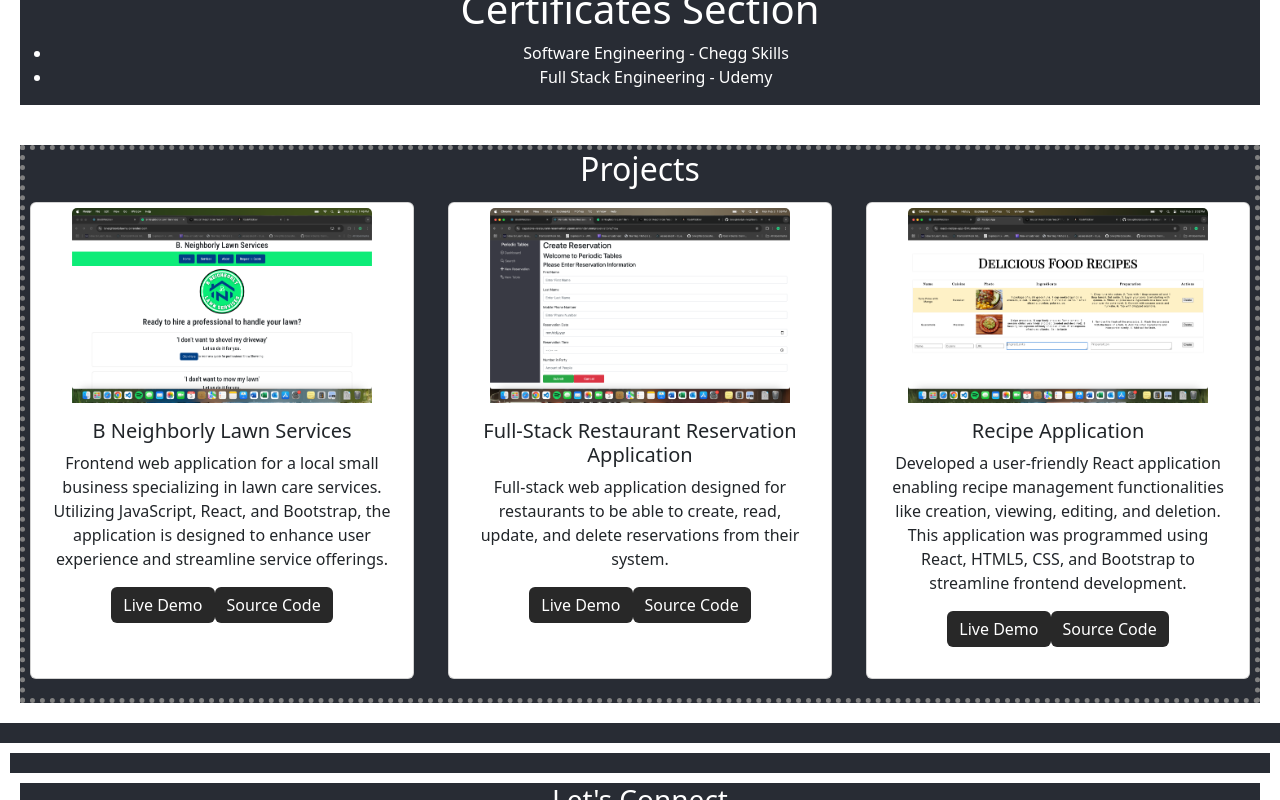
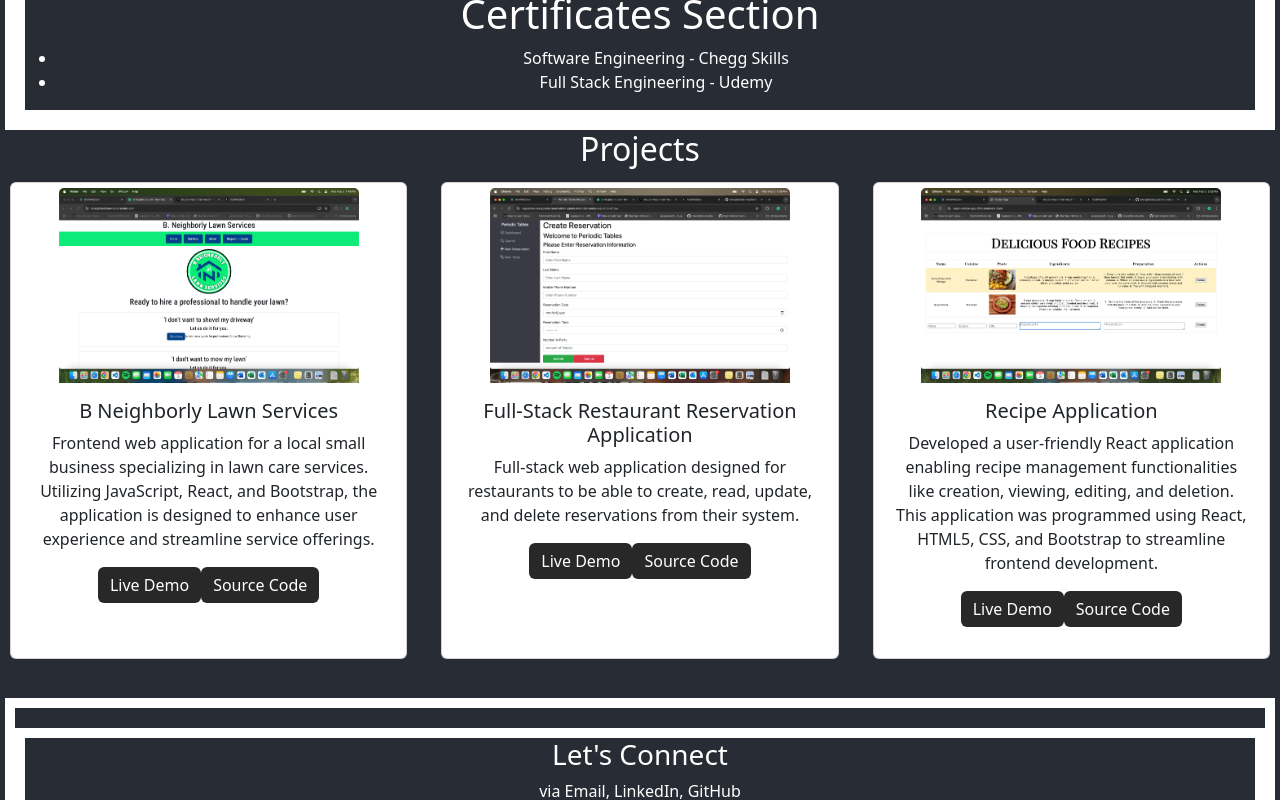
Before and after one commit to bneighbs6/softdev-portfolio, a React (Create React App) app: page / in a window 1280 px wide. Shown: the part 1040-1840 px from the top of the page. Built offline with nearby package versions, Linux system fonts and the light colour scheme.

Commit message:
Add 5px of padding to entire app

```diff
--- a/src/App.css
+++ b/src/App.css
@@ -2,6 +2,7 @@
   background-color: #282c34;
   text-align: center;
   color: white;
+  padding: 5px;
 }
 
 html {
--- a/src/components/Projects/Projects.css
+++ b/src/components/Projects/Projects.css
@@ -58,13 +58,12 @@
 }
 
 /* Section Border */
-#projects {
-  border: 10px solid white;
-}
+/* #projects {
+  padding: 5px;
+} */
 
 /* Projects Container */
 .projects-container {
-  border: 5px dotted gray;
   display: inline-flex;
   flex-direction: column;
   align-items: stretch;
```
